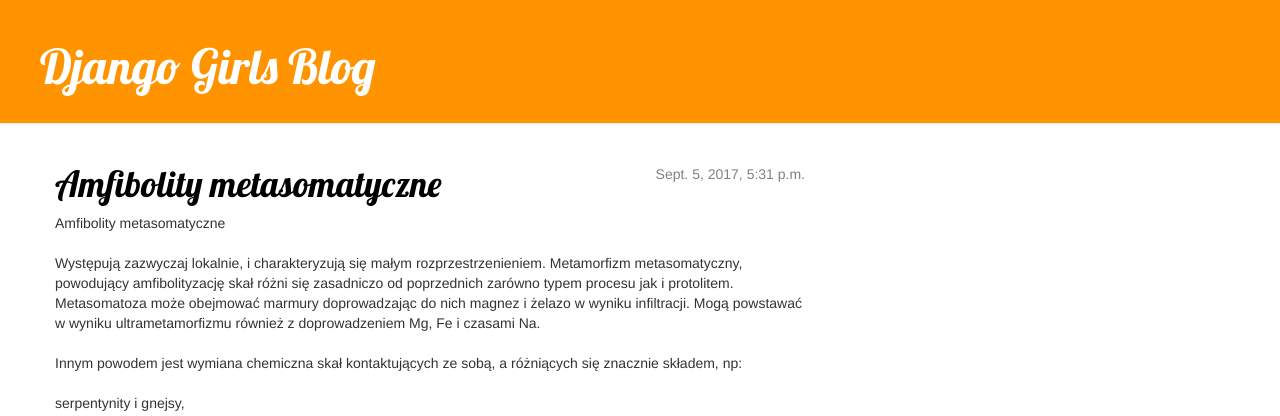
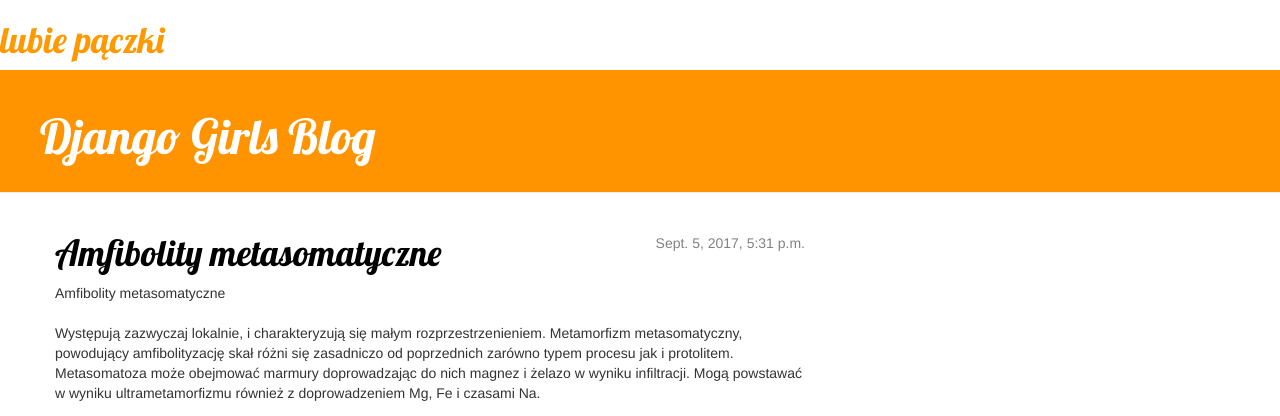
Before and after one commit to hornblenda/my_first_blog, a Django app: page / in a window 1280 px wide. Shown: the top 416 px of the page. Run offline with Django 3.2, Linux system fonts and the light colour scheme; data comes from the database, SQL or seed files in the repository; some libraries are stand-ins or nearby versions.

Commit message:
paczki
lubie paczki

```diff
--- a/blog/templates/blog/base.html
+++ b/blog/templates/blog/base.html
@@ -14,7 +14,7 @@
 <html>
 
     <body>
-       <body>
+<h1> lubie pączki </h1>
     <div class="page-header">
         <h1><a href="/">Django Girls Blog</a></h1>
     </div>
@@ -26,7 +26,7 @@
             </div>
         </div>
     </div>
-</body>
+
 
     </body>
 </html>
--- a/blog/templates/blog/post_list.html
+++ b/blog/templates/blog/post_list.html
@@ -15,6 +15,7 @@
 <html>
 
     <body>
+        <h1> lubie pączki </h1>
     {% block content %}
         {% for post in posts %}
         <div class="post">
```
